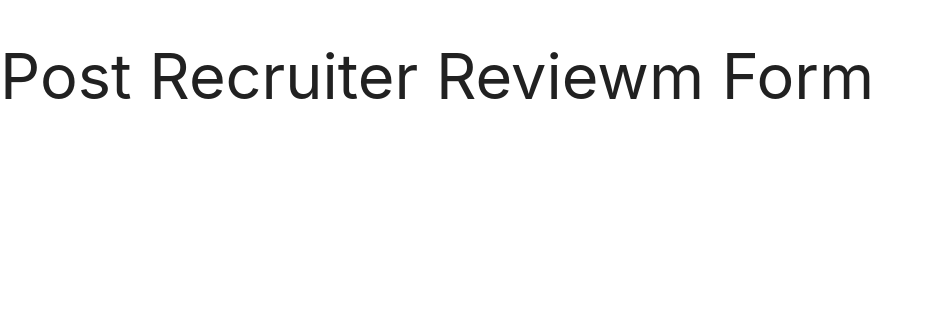
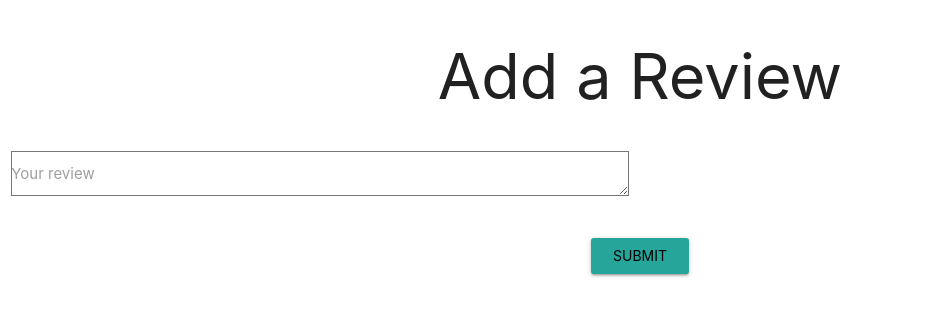
Before and after one commit to zafirhsn/rateMyRecruiterFE, a React (Create React App) app in the folder client/: page /postRecruiterReview in a window 1280 px wide. Shown: the top 316 px of the page, without its empty margins (0-928 px from the left). Built offline with nearby package versions, Linux system fonts and the light colour scheme.

Commit message:
added recruiter view

```diff
--- a/client/public/index.html
+++ b/client/public/index.html
@@ -1,18 +1,17 @@
 <!DOCTYPE html>
 <html lang="en">
-  <head>
+
+<head>
     <meta charset="utf-8" />
     <link rel="icon" href="%PUBLIC_URL%/favicon.ico" />
     <meta name="viewport" content="width=device-width, initial-scale=1" />
     <meta name="theme-color" content="#000000" />
-    <meta
-      name="description"
-      content="Web site created using create-react-app"
-    />
+    <meta name="description" content="Web site created using create-react-app" />
     <!-- Compiled and minified CSS -->
     <link rel="stylesheet" href="https://cdnjs.cloudflare.com/ajax/libs/materialize/1.0.0/css/materialize.min.css">
 
     <!-- Compiled and minified JavaScript -->
+    <link href="https://fonts.googleapis.com/icon?family=Material+Icons" rel="stylesheet">
     <script src="https://cdnjs.cloudflare.com/ajax/libs/materialize/1.0.0/js/materialize.min.js"></script>
     <link rel="apple-touch-icon" href="%PUBLIC_URL%/logo192.png" />
     <!--
@@ -30,8 +29,9 @@
       Learn how to configure a non-root public URL by running `npm run build`.
     -->
     <title>Recruiter rating system</title>
-  </head>
-  <body>
+</head>
+
+<body>
     <noscript>You need to enable JavaScript to run this app.</noscript>
     <div id="root"></div>
     <!--
@@ -44,5 +44,6 @@
       To begin the development, run `npm start` or `yarn start`.
       To create a production bundle, use `npm run build` or `yarn build`.
     -->
-  </body>
+</body>
+
 </html>
--- a/client/src/components/PostRecruiterReview.js
+++ b/client/src/components/PostRecruiterReview.js
@@ -1,16 +1,52 @@
-import React, {Component} from 'react';
+import React, { Component } from "react";
 
 // make your own css on Styles Folder file and import here. Remove the this comment
 // import './App.css';
 
-class PostRecruiterReview extends Component{
-  render(){
+class PostRecruiterReview extends Component {
+  constructor() {
+    super();
+    this.state = {
+      author: "",
+      decription_review: ""
+    };
 
-      return(
-          <div>
-              <h1>Post Recruiter Reviewm Form</h1>
+    this.onChange = this.onChange.bind(this);
+    this.onSubmit = this.onSubmit.bind(this);
+  }
+  onChange(e) {
+    console.log("click", this.state);
+    this.setState({ decription_review: e.target.value });
+  }
+
+  onSubmit(e) {
+    console.log("click", this.state);
+    // this.props.postReview(reviewData, this.props.match.params.id, this.props.history);
+  }
+  render() {
+    return (
+      <div className="card-content valign center">
+        <h1>Add a Review</h1>
+        <form onSubmit={this.onSubmit}>
+          <div className="row">
+            <div className="input-field col s6">
+              <label htmlFor="text">Your review</label>
+              <textarea
+                type="text"
+                id="decription_review"
+                min="5"
+                className="form-control form-control-lg"
+                name="decription_review"
+                value={this.state.decription_review}
+                onChange={this.onChange}
+                rows="3"
+              ></textarea>
+            </div>
           </div>
-      );
+          <input type="submit" className="waves-effect waves-light btn"></input>
+        </form>
+      </div>
+    );
   }
 }
-export default (PostRecruiterReview);
+export default PostRecruiterReview;
--- a/client/src/components/RateARecruiter.js
+++ b/client/src/components/RateARecruiter.js
@@ -1,15 +1,49 @@
-import React, {Component} from 'react';
+import React, { Component } from "react";
+import "../styles/recruiter.css";
 
-// make your own css on Styles Folder file and import here. Remove the this comment
-// import './App.css';
-class RateARecruiter extends Component{
-  render(){
+class RateARecruiter extends Component {
+  constructor() {
+    super();
+    this.state = {
+      recruiterName: ""
+    };
+    this.onChange = this.onChange.bind(this);
+    this.onSubmit = this.onSubmit.bind(this);
+  }
 
-      return(
-          <div>
-              <h1>Rate A Recruiter</h1>
+  onChange(e) {
+    this.setState({ recruiterName: e.target.value });
+  }
+
+  onSubmit(e) {
+    e.preventDefault();
+    // redirect to profile
+  }
+
+  render() {
+    return (
+      <div className="card-content valign center">
+        <h1 className="">Rate your recruiter</h1>
+        <form onSubmit={this.onSubmit}>
+          <div className="row">
+            <div className="input-field col offset-s4 s4">
+              <input
+                name="recruiterName"
+                value={this.state.recruiterName}
+                onChange={this.onChange}
+                id="recruiterName"
+                type="text"
+              />
+              <label className="active" for="recruiterName">
+                Recruiter Name
+              </label>
+            </div>
           </div>
-      );
+
+          <input type="submit" className="waves-effect waves-light btn"></input>
+        </form>
+      </div>
+    );
   }
 }
-export default (RateARecruiter);
+export default RateARecruiter;
--- /dev/null
+++ b/client/src/styles/recruiter.css
@@ -0,0 +1,6 @@
+.searchBlock {
+    margin: 0 auto;
+    max-width: 360px;
+    padding-top: 5px;
+    width: 100%;
+}
```
Also changed, not shown: 1 other file (tests, documents, lock files or other folders).
